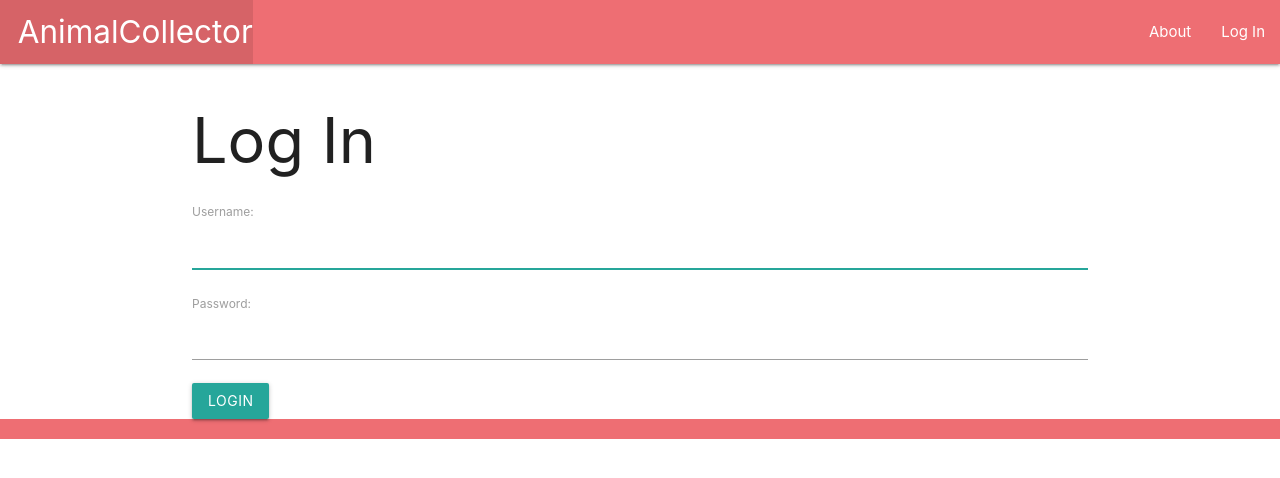
After one commit to samiduara/Animal-Collector, a Django app: page /accounts/login/ in a window 1280 px wide. The commit adds this page. Shown: the top 478 px of the page. Run offline with Django 3.2, Linux system fonts and the light colour scheme.

Commit message:
adding login page

```diff
--- a/animalcollector/settings.py
+++ b/animalcollector/settings.py
@@ -118,3 +118,4 @@ USE_TZ = True
 # https://docs.djangoproject.com/en/1.11/howto/static-files/
 
 STATIC_URL = '/static/'
+LOGIN_REDIRECT_URL = '/animals/'
--- a/animalcollector/urls.py
+++ b/animalcollector/urls.py
@@ -20,4 +20,5 @@ from django.urls import path, include
 urlpatterns = [
     url(r'^admin/', admin.site.urls),
     path('', include('main_app.urls')),
+    path('accounts/', include('django.contrib.auth.urls')),
 ]
--- a/main_app/models.py
+++ b/main_app/models.py
@@ -1,6 +1,7 @@
 from django.db import models
 from django.urls import reverse
 from datetime import date
+from django.contrib.auth.models import User
 
 # Create your models here.
 MEALS = (
@@ -14,6 +15,8 @@ class Animal(models.Model):
  breed = models.CharField(max_length=100)
  description = models.TextField(max_length=250)
  age = models.IntegerField()
+
+user = models.ForeignKey(User, on_delete=models.CASCADE)
 
 # def __str__(self):
 #    return self.name
--- a/main_app/templates/animals/detail.html
+++ b/main_app/templates/animals/detail.html
@@ -28,6 +28,12 @@
           {{ feeding_form.as_p }}
           <input type="submit" class="btn" value="Add Feeding">
         </form>
+        <br>
+    {% if animal.fed_for_today %}
+      <div class="card-panel teal-text center-align">{{animal.name}} has been fed all meals for today</div>
+    {% else %}
+      <div class="card-panel red-text center-align">{{animal.name}} might be hungry</div>
+    {% endif %}
     <table class="striped">
       <thead>
         <tr><th>Date</th><th>Meal</th></tr>
--- a/main_app/templates/base.html
+++ b/main_app/templates/base.html
@@ -20,8 +20,13 @@
         </ul>
         <ul class="right">
           <li><a href="{% url 'about' %}">About</a></li>
+          {% if user.is_authenticated %}
           <li><a href="{% url 'animals_create' %}">Add a Animal</a></li>
           <li><a href="{% url 'index' %}">View All My Animals</a></li>
+          <li><a href="{% url 'logout' %}">Log Out</a></li>
+          {% else %}
+          <li><a href="{% url 'login' %}">Log In</a></li>
+          {% endif %}
         </ul>
       </div>
     </nav>
--- /dev/null
+++ b/main_app/templates/registration/login.html
@@ -0,0 +1,11 @@
+{% extends 'base.html' %}
+{% block content %}
+
+<h1>Log In</h1>
+<form method="post" action="{% url 'login' %}">
+        {% csrf_token %}
+        {{ form.as_p }}
+        <input type="submit" class="btn" value="login">
+        <input type="hidden" name="next" value="{{ next }}">
+      </form>
+{% endblock %}
--- a/main_app/urls.py
+++ b/main_app/urls.py
@@ -10,4 +10,4 @@ urlpatterns = [
     path('animals/<int:pk>/update/', views.AnimalUpdate.as_view(), name='animals_update'),
     path('animals/<int:pk>/delete/', views.AnimalDelete.as_view(), name='animals_delete'),
     path('animals/<int:animal_id>/add_feeding/', views.add_feeding, name='add_feeding'),
-]
+    ]
```
